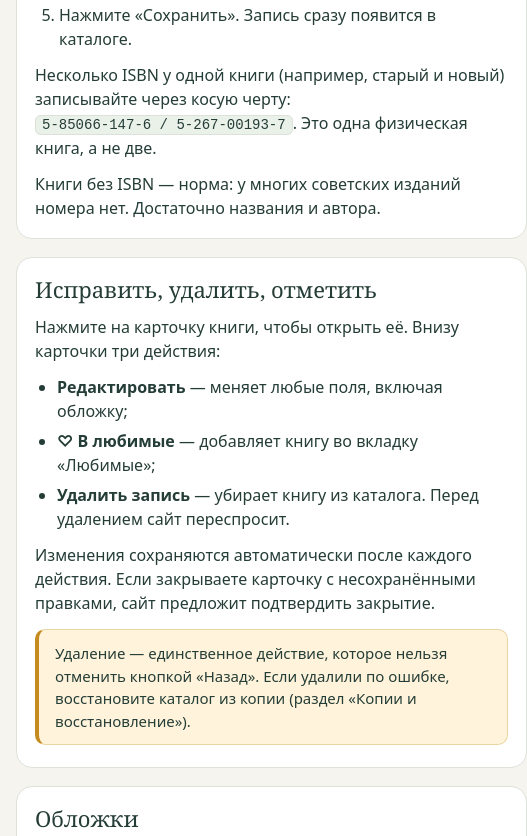
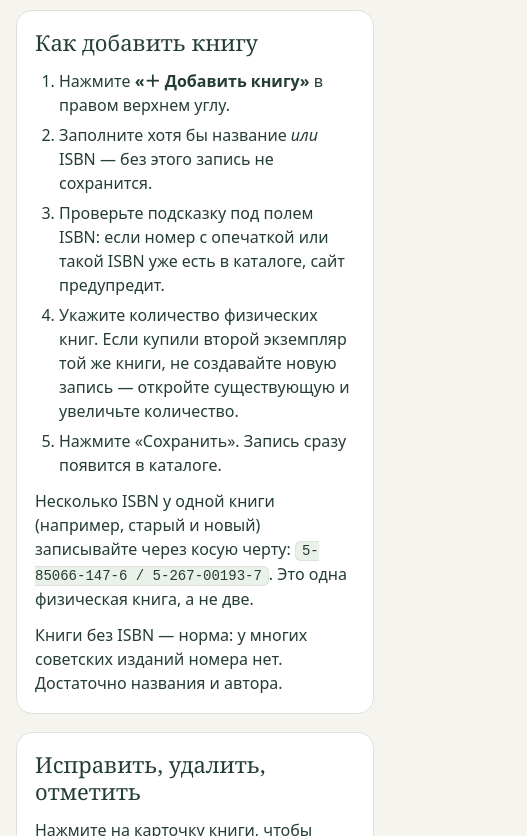
Before and after one commit to NikitaZhilin/book_NZMZ, a plain HTML site: page prototype/help.html in a window 390 px wide. Shown: the part 1889-2725 px from the top of the page, 527 px wide, since content can reach past the window. Drawn offline with Linux system fonts and the light colour scheme.

Commit message:
Fix mobile overflow on guide page

```diff
--- a/prototype/style.css
+++ b/prototype/style.css
@@ -21,7 +21,9 @@ a.monogram{text-decoration:none}
 .help p,.help ul,.help ol,.help dl{margin:0 0 12px}
 .help>section>p:last-child,.help>section>ul:last-child,.help>section>ol:last-child,.help>section>dl:last-child{margin-bottom:0}
 .help ul,.help ol{padding-left:22px;display:grid;gap:6px}
-.help code{background:var(--light);border:1px solid var(--line);border-radius:6px;padding:1px 6px;font-size:14px;white-space:nowrap}
+.help code{background:var(--light);border:1px solid var(--line);border-radius:6px;padding:1px 6px;font-size:14px;white-space:normal;overflow-wrap:anywhere}
+.help{min-width:0}
+.help>section{overflow-wrap:anywhere}
 .help .steps{list-style:decimal;padding-left:24px}
 .callout{margin:14px 0 4px;padding:12px 16px;background:var(--light);border:1px solid var(--line);border-left:4px solid var(--green);border-radius:10px;font-size:15px}
 .callout.warn{background:var(--amber);border-color:#ebd5a3;border-left-color:#c58b1f}
@@ -33,5 +35,5 @@ a.monogram{text-decoration:none}
 .help-faq dt:first-child{margin-top:0}
 .help-faq dd{margin:4px 0 0;color:#3d4a45}
 .help-footer{margin-top:6px}
-@media (max-width:900px){.help-wrap{grid-template-columns:1fr;gap:16px;padding:16px}.help-nav{position:static}.help>section{padding:18px}.help-table{font-size:13px}.help-table th,.help-table td{padding:7px 8px}}
+@media (max-width:900px){.help-wrap{grid-template-columns:minmax(0,1fr);gap:16px;padding:16px}.help-nav{position:static}.help>section{padding:18px}.help-table{font-size:13px;display:block;overflow-x:auto}.help-table th,.help-table td{padding:7px 8px}}
 @media print{.help-nav,.help-page header .actions,.help-footer{display:none}.help-wrap{display:block;max-width:none}.help>section{border:0;padding:0 0 14px;break-inside:avoid}body.help-page{background:white}header{border-bottom:1px solid #ccc}}
```
